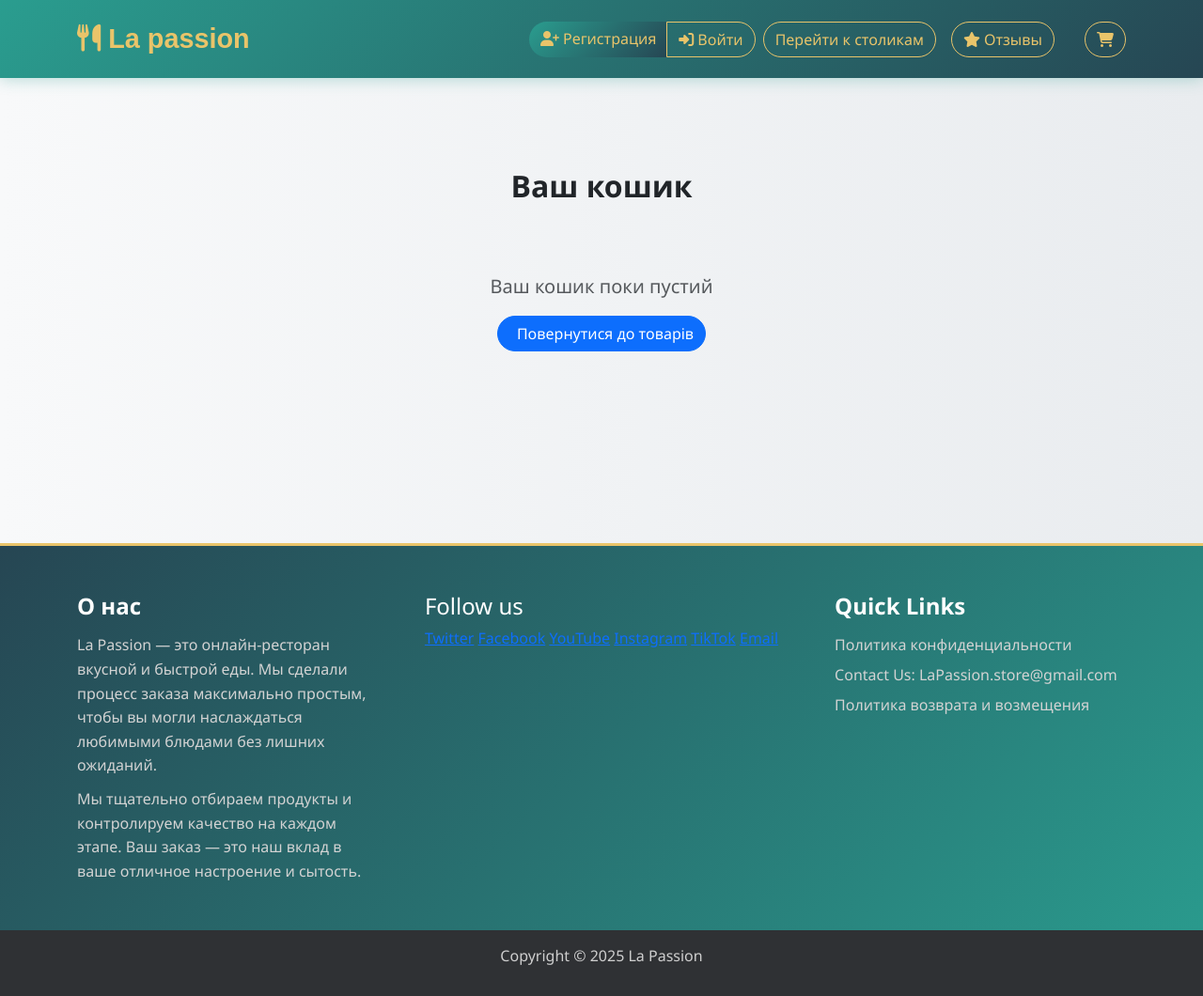
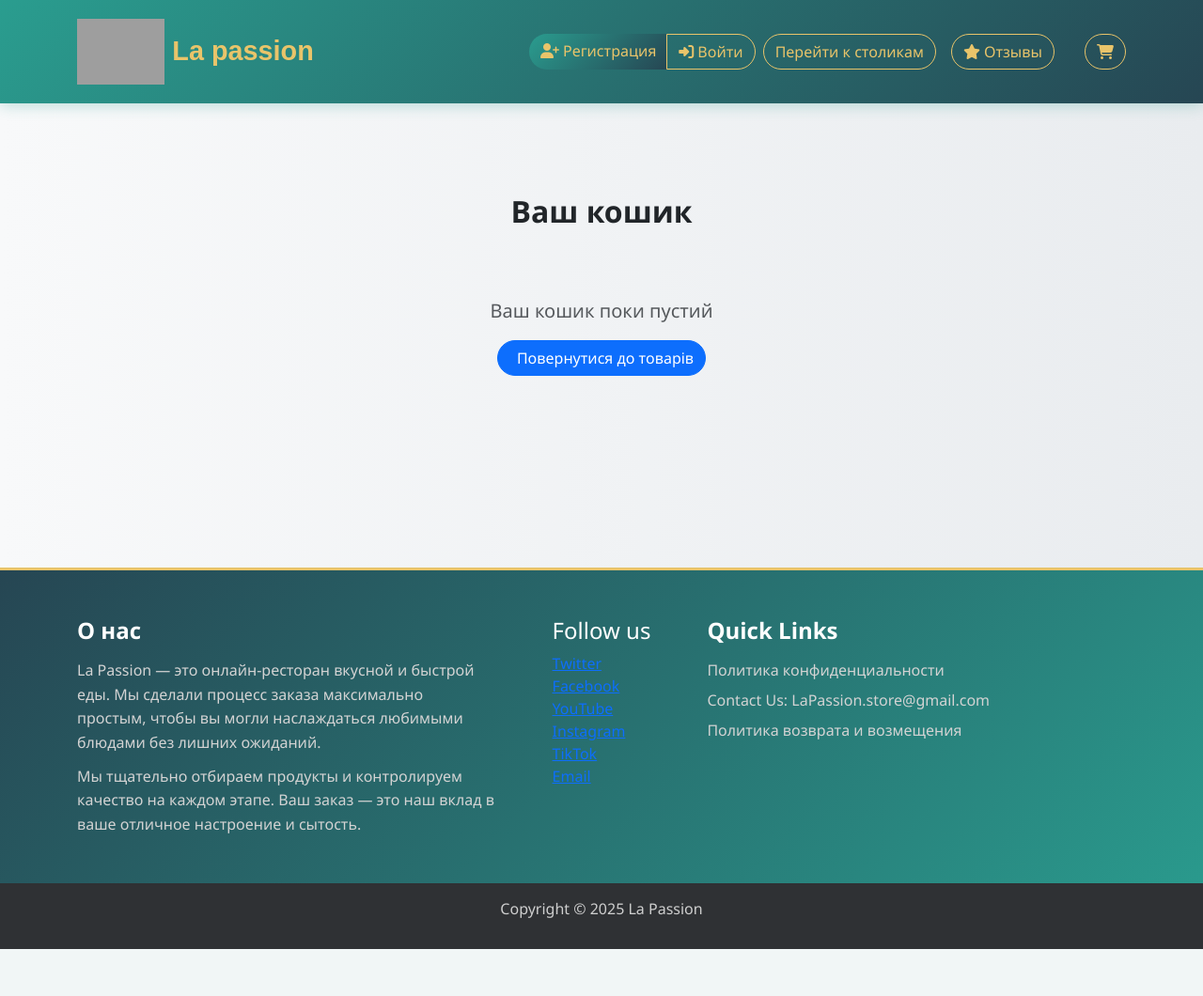
Before and after one commit to good438228/system_restoran, a Django app: page /cart/ in a window 1280 px wide. Shown: the whole page at 94% size. After the commit the page ends 1010 px from the top, so only its background shows below. Run offline with Django 5.2, Linux system fonts and the light colour scheme; grey boxes are pictures that could not be loaded.

Commit message:
Last commit66666

```diff
--- a/global_system/templates/global_system/base.html
+++ b/global_system/templates/global_system/base.html
@@ -216,9 +216,11 @@
 
     <nav class="navbar navbar-expand-lg sticky-top">
         <div class="container d-flex align-items-center">
-            <a class="navbar-brand" href="{% url 'food_list' %}">
-                <i class="fas fa-utensils me-2"></i>La passion
+            <a class="navbar-brand d-flex align-items-center" href="{% url 'food_list' %}">
+            <img src="https://static.wikia.nocookie.net/skibidi-toilet-official/images/e/ef/TVLogo.png/revision/latest?cb=20240520132839" alt="Logo" style="height:70px; width:auto;" class="me-2">
+            La passion
             </a>
+
 
             <div class="search-container">
                 <form class="d-flex" action="{% url 'food_list' %}" method="get">
@@ -277,19 +279,17 @@
         <p>La Passion — это онлайн-ресторан вкусной и быстрой еды. Мы сделали процесс заказа максимально простым, чтобы вы могли наслаждаться любимыми блюдами без лишних ожиданий.</p>
         <p>Мы тщательно отбираем продукты и контролируем качество на каждом этапе. Ваш заказ — это наш вклад в ваше отличное настроение и сытость.</p>
     </div>
-
-            <div class="column">
-                <h4>Follow us</h4>
-                <div class="social-icons">
-                    <a href="https://twitter.com" target="_blank">Twitter</a>
-                    <a href="https://facebook.com" target="_blank">Facebook</a>
-                    <a href="https://youtube.com" target="_blank">YouTube</a>
-                    <a href="https://instagram.com" target="_blank">Instagram</a>
-                    <a href="https://tiktok.com" target="_blank">TikTok</a>
-                    <a href="mailto:info@glitchproductions.com" target="_blank">Email</a>
-                </div>
+        <div class="column">
+            <h4>Follow us</h4>
+            <div class="social-icons">
+                <a href="https://twitter.com" target="_blank" style="display:block;">Twitter</a>
+                <a href="https://facebook.com" target="_blank" style="display:block;">Facebook</a>
+                <a href="https://youtube.com" target="_blank" style="display:block;">YouTube</a>
+                <a href="https://instagram.com" target="_blank" style="display:block;">Instagram</a>
+                <a href="https://tiktok.com" target="_blank" style="display:block;">TikTok</a>
+                <a href="mailto:info@glitchproductions.com" target="_blank" style="display:block;">Email</a>
             </div>
-
+        </div>
         <div class="footer-column">
             <h4>Quick Links</h4>
             <ul class="footer-links">
@@ -305,9 +305,6 @@
         <p>Copyright © 2025 La Passion </p>
     </div>
 </footer>
-
-
-
     <script src="https://cdn.jsdelivr.net/npm/bootstrap@5.3.0/dist/js/bootstrap.bundle.min.js"></script>
 </body>
 </html>
--- a/global_system/templates/global_system/book_table.html
+++ b/global_system/templates/global_system/book_table.html
@@ -8,10 +8,10 @@
             <div class="card shadow-lg border-0 rounded-4">
                 <div class="card-header text-white text-center"
                      style="background: linear-gradient(90deg, #2a9d8f, #264653);">
-                    <h3 class="mb-0">Бронювання кімнати</h3>
+                    <h3 class="mb-0">Бронювання столиків</h3>
                 </div>
                 <div class="card-body p-4">
-                    <h5 class="mb-4 text-center text-muted">Кімната: {{ table.name }}</h5>
+                    <h5 class="mb-4 text-center text-muted">Стіл: {{ table.name }}</h5>
 
                     <form method="post">
                         {% csrf_token %}
@@ -28,7 +28,7 @@
                 </div>
                 <div class="card-footer text-center">
                     <a href="{% url 'table_list_view' %}" class="text-decoration-none fw-bold"
-                       style="color: #2a9d8f;">← Повернутися до списку кімнат</a>
+                       style="color: #2a9d8f;">← Повернутися до списку столиків</a>
                 </div>
             </div>
         </div>
--- a/global_system/templates/global_system/cart.html
+++ b/global_system/templates/global_system/cart.html
@@ -56,9 +56,10 @@
     <div class="col-6">
       <form method="post" action="{% url 'buy' %}" class="d-grid">
         {% csrf_token %}
-        <button type="submit" class="btn btn-primary w-100">
+        <button type="submit" class="btn w-100"
+          style="background-color:#2a9d8f; border:none;">
           Оформити замовлення
-        </button>
+          </button>
       </form>
     </div>
   {% else %}
--- a/global_system/templates/global_system/table_list.html
+++ b/global_system/templates/global_system/table_list.html
@@ -11,7 +11,7 @@
                   font-size:17px;font-weight:600;letter-spacing:0.5px;
                   box-shadow:0 4px 12px rgba(231,111,81,0.3);
                   transition:all 0.3s ease;">
-            <i class="fas fa-chair me-2"></i>Забронировать стол
+            <i class="fas fa-chair me-2"></i>Забронировати стіл
         </a>
     </div>
     <div class="banner-section text-center py-5 mb-4" style="background: linear-gradient(rgba(42, 157, 143, 0.8), rgba(38, 70, 83, 0.8)), url('https://images.unsplash.com/photo-1517248135467-4c7edcad34c4?ixlib=rb-4.0.3&auto=format&fit=crop&w=1200&q=80'); background-size: cover; background-position: center; color: #fff;">
@@ -46,7 +46,7 @@
         </div>
     </div>
     {% empty %}
-    <p class="text-muted">Столики не найдены.</p>
+    <p class="text-muted">Столики не знайдені.</p>
     {% endfor %}
 </div>
 {% endblock %}
```
Also changed, not shown: db.sqlite3, media/photos/0eg0KXn01PhEQE9TkM5HE7OvDQlq4VnVDP5dOnRh.webp (added), media/photos/5IaefNPFQuRnCrFEmrn0toHG2xMHbXMv7A3elAeJ.webp (added), media/photos/AQRrRb1isa6jrG4sFRUMQbmo6Ie67yoWV0G6P63l.webp (added), media/photos/bpElh4Gf0Z9eqAkdzKhWGrefHgr8ckuMcq6POstg.webp (added), media/photos/bpElh4Gf0Z9eqAkdzKhWGrefHgr8ckuMcq6POstg_4uwdBXz.webp (added), media/photos/bpElh4Gf0Z9eqAkdzKhWGrefHgr8ckuMcq6POstg_8keRS1j.webp (added), media/photos/bpElh4Gf0Z9eqAkdzKhWGrefHgr8ckuMcq6POstg_A8PmqBg.webp (added), media/photos/bpElh4Gf0Z9eqAkdzKhWGrefHgr8ckuMcq6POstg_uA61QXd.webp (added), media/photos/bpElh4Gf0Z9eqAkdzKhWGrefHgr8ckuMcq6POstg_vE6Oe5K.webp (added).
